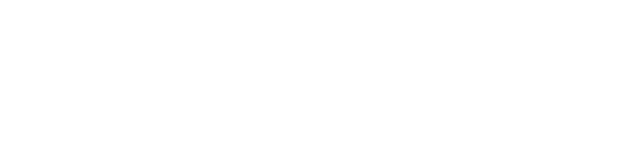
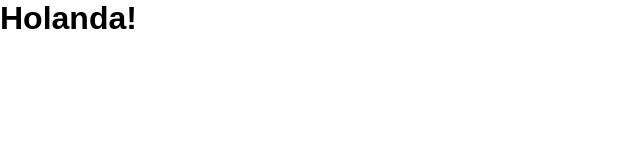
Before and after one commit to lenincuadra/Blog, a plain HTML site: page index.html in a window 1280 px wide. Shown: the whole page, without its empty margins (0-640 px from the left). Drawn offline with Linux system fonts and the light colour scheme.

```diff
--- a/index.html
+++ b/index.html
@@ -1,9 +1,18 @@
 <!DOCTYPE html>
 <html lang="en">
   <head>
+    <link href="lenk__design-system.css" rel="stylesheet" />
+    <link rel="preconnect" href="https://fonts.googleapis.com" />
+    <link rel="preconnect" href="https://fonts.gstatic.com" crossorigin />
+    <link
+      href="https://fonts.googleapis.com/css2?family=Inter:ital,opsz,wght@0,14..32,100..900;1,14..32,100..900&display=swap"
+      rel="stylesheet"
+    />
     <meta charset="UTF-8" />
     <meta name="viewport" content="width=device-width, initial-scale=1.0" />
     <title>[LNKX] The LenK Xperience</title>
   </head>
-  <body></body>
+  <body>
+    <h1>Holanda!</h1>
+  </body>
 </html>
--- a/lenk__design-system.css
+++ b/lenk__design-system.css
@@ -112,12 +112,10 @@
 }
 /* GLOBAL SELECTORS */
 * {
-  background-color: none;
+  font-family: inter;
 
-  font-family: inter;
-  /* font-family: "Segoe UI", Tahoma, Geneva, Verdana, sans-serif;
   font-family: Arial, Helvetica, sans-serif;
-  font-family: "Times New Roman", Times, serif; */
+
   margin: 0;
   padding: 0; /* Asegura que el ancho y alto incluya el padding y border */
   display: flexbox;
```
Also changed, not shown: assets/LENK-logo.png (added), assets/LENK-logo__How-I-Built-it.png (added), 2 other files.
